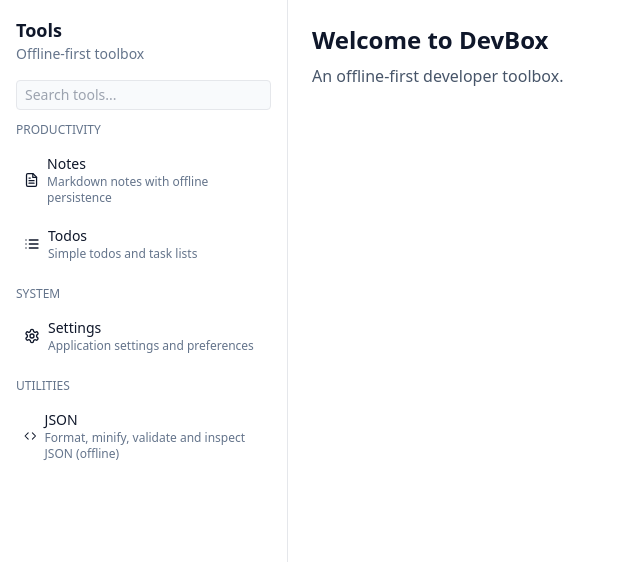
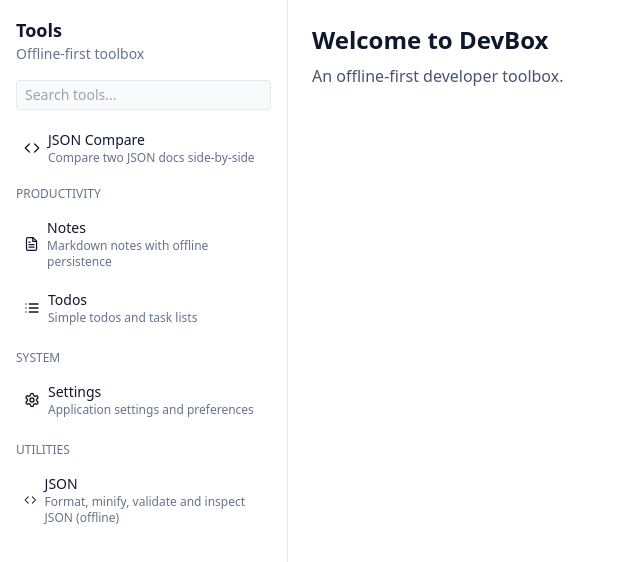
Before and after one commit to guchen-lang/sharers, a React (Vite) app: page / in a window 1280 px wide. Shown: the top 562 px of the page, without its empty margins (0-640 px from the left). Built offline with nearby package versions, Linux system fonts and the light colour scheme.

Commit message:
chore(sidebar): add static JSON Compare quick link to ensure visibility

```diff
--- a/src/shared/components/Sidebar.tsx
+++ b/src/shared/components/Sidebar.tsx
@@ -2,6 +2,7 @@ import React, { useMemo, useState } from 'react';
 import { Link, useLocation } from 'react-router-dom';
 import type { ToolConfig } from '../../tools/registry';
 import { tools } from '../../tools/registry';
+import { Code } from 'lucide-react';
 
 function ToolIcon({ Icon }: { Icon: React.ComponentType<any> }) {
   return <Icon className="w-4 h-4 inline-block mr-2" />;
@@ -47,6 +48,22 @@ export default function Sidebar() {
         />
       </div>
 
+      {/* Static quick link to JSON Compare so the entry is always visible in the sidebar */}
+      <div className="mb-3">
+        <Link
+          to="/json-compare"
+          className={`flex items-center px-2 py-2 rounded hover:bg-slate-100 dark:hover:bg-slate-800 ${{
+            true: 'font-medium'
+          }[String(location.pathname === '/json-compare')]}`}
+        >
+          <ToolIcon Icon={Code} />
+          <div>
+            <div className="text-sm">JSON Compare</div>
+            <div className="text-xs text-slate-500 dark:text-slate-400">Compare two JSON docs side-by-side</div>
+          </div>
+        </Link>
+      </div>
+
       <nav aria-label="Tool list">
         {[...categories.entries()].map(([category, items]) => (
           <div key={category} className="mb-4">
```
